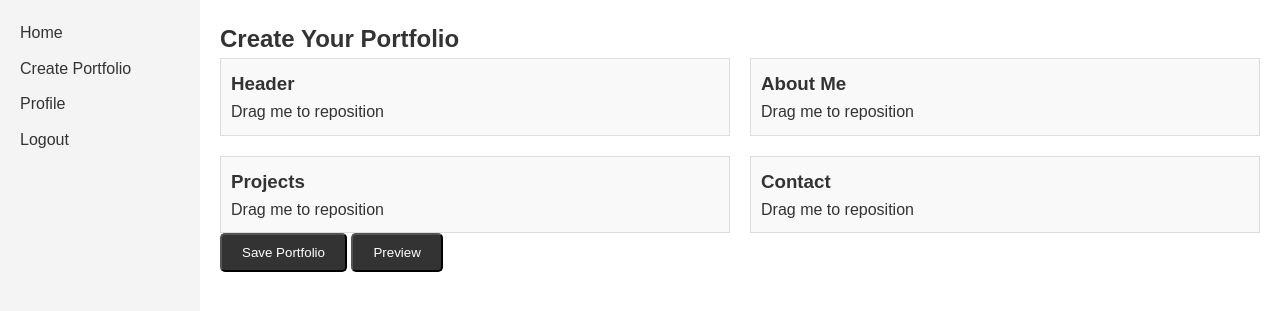
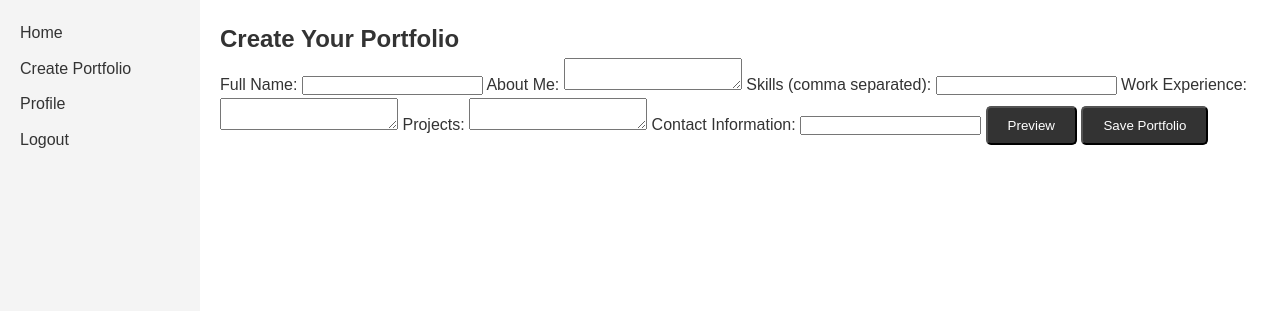
Before and after one commit to PooranaSelvan/portcraft, a Flask app: page /create-portfolio in a window 1280 px wide. Shown: the top 311 px of the page. Run offline with Flask 3, Linux system fonts and the light colour scheme; the visitor is signed in with stand-in values (Sample User, id 1); some libraries are stand-ins or nearby versions.

Commit message:
Initial Commit

```diff
--- a/static/js/main.js
+++ b/static/js/main.js
@@ -25,10 +25,3 @@ $(document).ready(() => {
       },
     })
   })
-
-  // Preview portfolio
-  $("#preview-portfolio").click(() => {
-    var portfolioContent = $("#portfolio-editor").html()
-    $("#preview-container").html(portfolioContent).toggle()
-  })
-})
--- a/templates/create_portfolio.html
+++ b/templates/create_portfolio.html
@@ -1,25 +1,86 @@
 {% extends "base.html" %}
 {% block content %}
 <h2>Create Your Portfolio</h2>
-<div id="portfolio-editor">
-    <div class="draggable" draggable="true">
-        <h3>Header</h3>
-        <p>Drag me to reposition</p>
-    </div>
-    <div class="draggable" draggable="true">
+<form id="portfolio-form">
+    <label for="name">Full Name:</label>
+    <input type="text" id="name" name="name" required>
+
+    <label for="about">About Me:</label>
+    <textarea id="about" name="about" required></textarea>
+
+    <label for="skills">Skills (comma separated):</label>
+    <input type="text" id="skills" name="skills" required>
+
+    <label for="work">Work Experience:</label>
+    <textarea id="work" name="work" required></textarea>
+
+    <label for="projects">Projects:</label>
+    <textarea id="projects" name="projects" required></textarea>
+
+    <label for="contact">Contact Information:</label>
+    <input type="text" id="contact" name="contact" required>
+
+    <button type="button" id="preview-portfolio" class="btn">Preview</button>
+    <button type="submit" id="save-portfolio" class="btn">Save Portfolio</button>
+</form>
+
+<div id="preview-container" style="display: none; margin-top: 20px; border: 1px solid #ccc; padding: 15px;">
+    <h2>Portfolio Preview</h2>
+    <div id="preview-content"></div>
+</div>
+
+<script>
+document.getElementById('preview-portfolio').addEventListener('click', function() {
+    const name = document.getElementById('name').value.trim();
+    const about = document.getElementById('about').value.trim();
+    const skills = document.getElementById('skills').value.trim().split(',').map(s => s.trim()).join(', ');
+    const work = document.getElementById('work').value.trim();
+    const projects = document.getElementById('projects').value.trim();
+    const contact = document.getElementById('contact').value.trim();
+
+    if (!name || !about || !skills || !work || !projects || !contact) {
+        alert('Please fill out all fields before previewing.');
+        return;
+    }
+
+    document.getElementById('preview-content').innerHTML = `
+        <h2>${name}</h2>
         <h3>About Me</h3>
-        <p>Drag me to reposition</p>
-    </div>
-    <div class="draggable" draggable="true">
+        <p>${about}</p>
+        <h3>Skills</h3>
+        <p>${skills}</p>
+        <h3>Work Experience</h3>
+        <p>${work}</p>
         <h3>Projects</h3>
-        <p>Drag me to reposition</p>
-    </div>
-    <div class="draggable" draggable="true">
+        <p>${projects}</p>
         <h3>Contact</h3>
-        <p>Drag me to reposition</p>
-    </div>
-</div>
-<button id="save-portfolio" class="btn">Save Portfolio</button>
-<button id="preview-portfolio" class="btn">Preview</button>
-<div id="preview-container" style="display: none;"></div>
+        <p>${contact}</p>
+    `;
+    document.getElementById('preview-container').style.display = 'block';
+});
+
+// Save Portfolio Function
+document.getElementById('portfolio-form').addEventListener('submit', function(event) {
+    event.preventDefault();
+    const portfolioData = {
+        name: document.getElementById('name').value.trim(),
+        about: document.getElementById('about').value.trim(),
+        skills: document.getElementById('skills').value.trim(),
+        work: document.getElementById('work').value.trim(),
+        projects: document.getElementById('projects').value.trim(),
+        contact: document.getElementById('contact').value.trim()
+    };
+
+    fetch('/save-portfolio', {
+        method: 'POST',
+        headers: {'Content-Type': 'application/json'},
+        body: JSON.stringify(portfolioData)
+    }).then(response => response.json())
+      .then(data => {
+          if (data.success) {
+              alert('Portfolio saved successfully!');
+          }
+      });
+});
+</script>
 {% endblock %}
```
